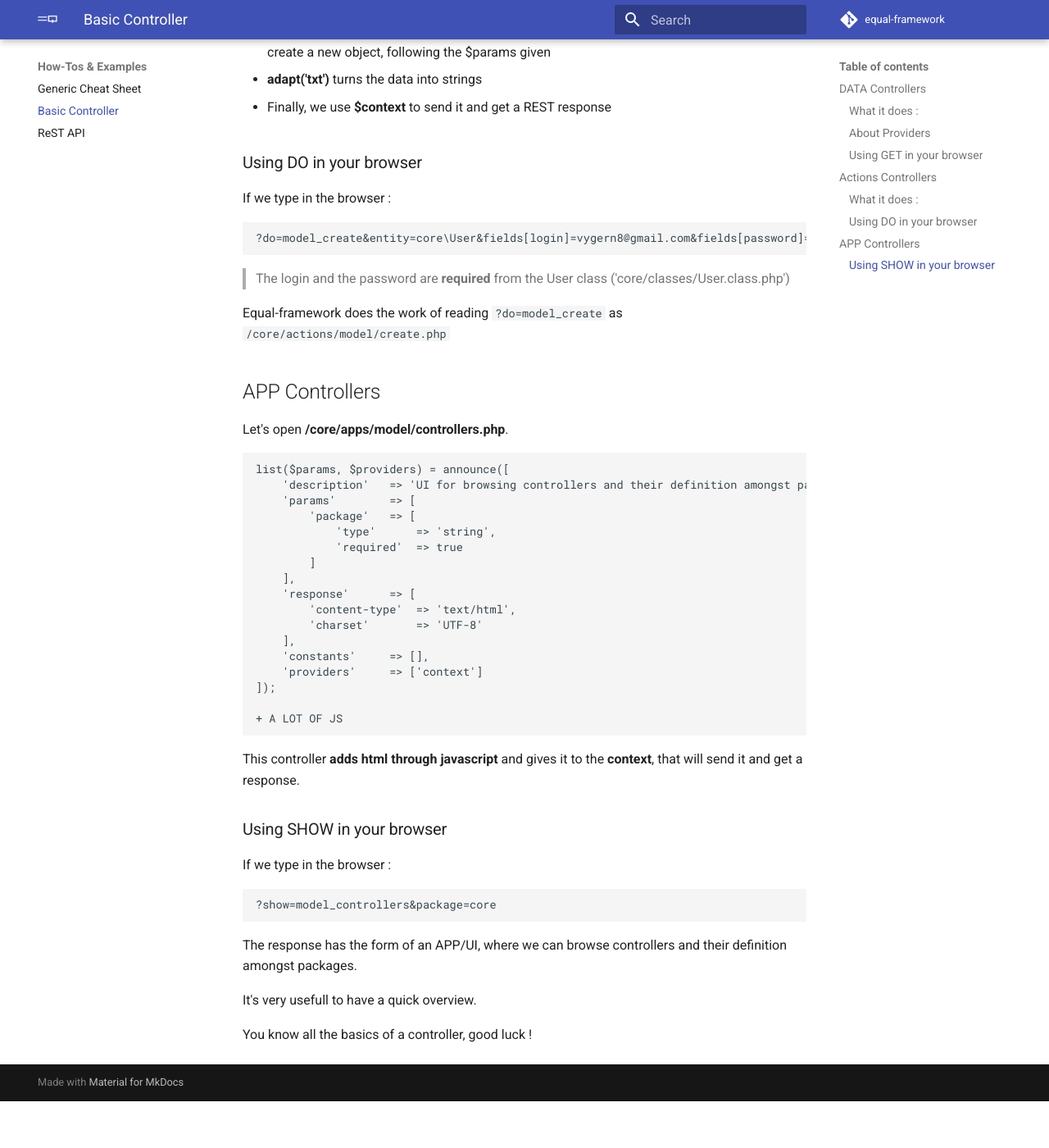
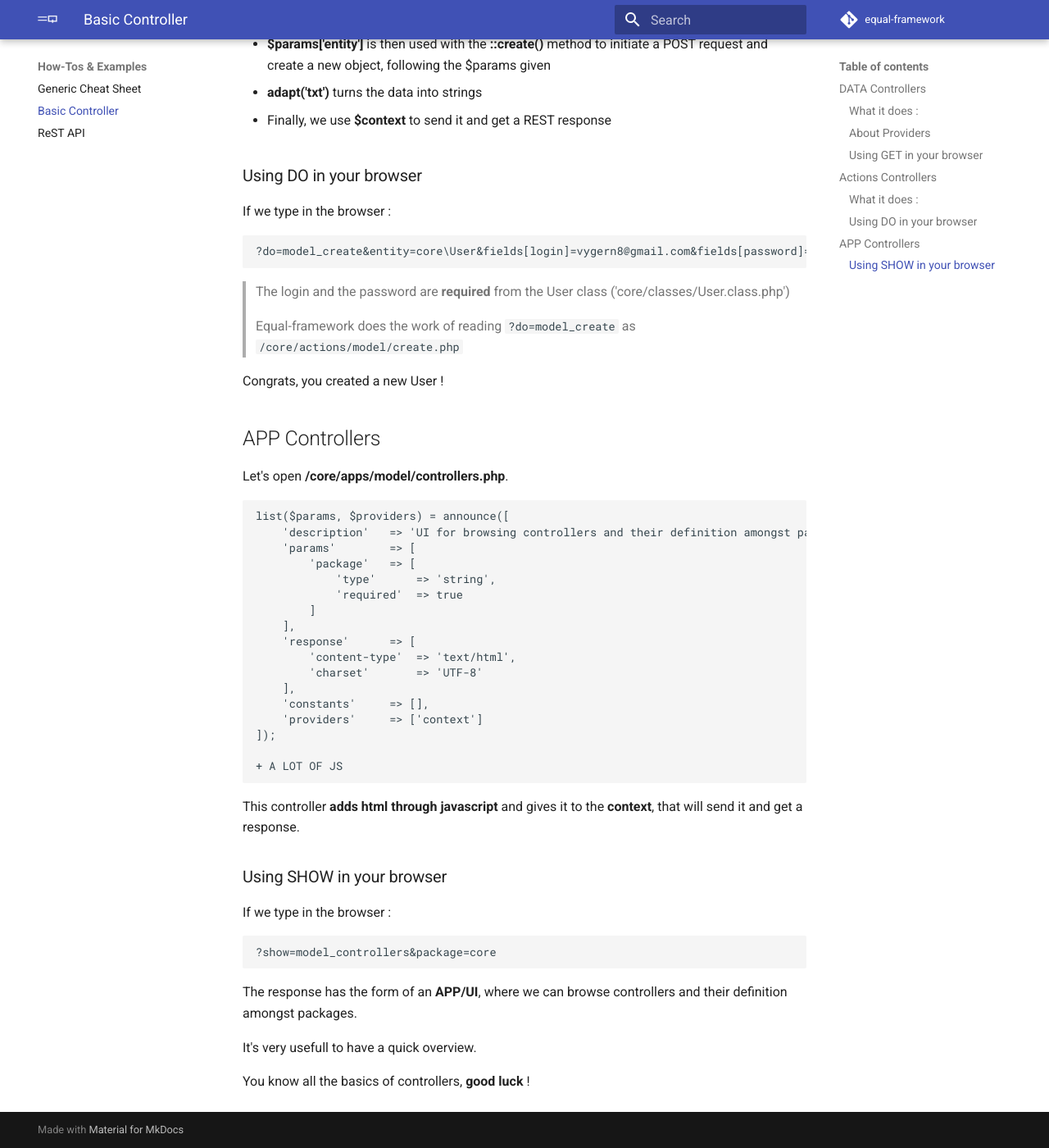
Before and after one commit to equalframework/equal-doc, an MkDocs documentation site: the page built from docs/howtos-and-examples/basic-controller.md, in a window 1280 px wide and 1400 px high, scrolled down 5327 px. Shown: the whole window at 82% size. Built offline with MkDocs 1.6.1 and Material for MkDocs 9.7.7, drawn with Linux system fonts in a browser that asks for light colours; comment, search, counter and statistics services are not loaded; before the commit the page ends 6670 px from its top, so only the background shows below that.

Commit message:
basic controller

````diff
--- a/docs/howtos-and-examples/basic-controller.md
+++ b/docs/howtos-and-examples/basic-controller.md
@@ -2,27 +2,31 @@
 
 The controllers are usually seperated in three different directories: **"Data, Actions, Apps"**.
 
-In the folder Data, we will be **Fetching**  the data, **method GET**.
+- In the folder Data, we will be **Fetching**  the data, **method GET**.
 
 > Example :  /core/data/model/search.php**.
 >
 > The controller "Search" => "Returns a list of identifiers of a given entity, according to given domain (filter), start offset, limit and order."
 
-In the folder Actions, we will be modifying the data, **method DO (Post, Put, Delete)**.
+- In the folder Actions, we will be modifying the data, **method DO (Post, Put, Delete)**.
 
 > Example : **/core/actions/model/create.php**.
 >
 > The controller "Create" => "Create a new object using given fields values."
 
-In Apps, we will be **showing an APP/UI**, with different types of content.
+- In Apps, we will be **showing an APP/UI**, with different types of content.
 
 > Example : **/core/apps/model/controllers.php**.
 >
 >  The controller "Controllers" => "UI for browsing controllers and their definition amongst packages."
 
+
+
 Let's go a bit more into details...
 
 > You can also check out [rest-api](rest-api.md) for more info.
+
+
 
 ##  DATA Controllers
 
@@ -105,9 +109,14 @@
 **announce()** will handle the values of our query :
 
 - **description** tells what the controller does
+
 - **params** gives additional requirements and conditions
+
 - **response** defines the format of the server response
+
 - **providers** helps us to access useful services such as **context**, **orm**, **auth**
+
+
 
 ### About Providers
 
@@ -270,8 +279,10 @@
 ```
 
 > The login and the password are **required** from the User class ('core/classes/User.class.php')
+>
+> Equal-framework does the work of reading ```?do=model_create``` as ```/core/actions/model/create.php```
 
-Equal-framework does the work of reading ```?do=model_create``` as ```/core/actions/model/create.php```
+Congrats, you created a new User !
 
 
 
@@ -301,6 +312,8 @@
 
 This controller **adds html through javascript**  and gives it to the **context**, that will send it and get a response.
 
+
+
 ### Using SHOW in your browser
 
 If we type in the browser :
@@ -309,8 +322,8 @@
 ?show=model_controllers&package=core
 ```
 
-The response has the form of an APP/UI, where we can browse controllers and their definition amongst packages.
+The response has the form of an **APP/UI**, where we can browse controllers and their definition amongst packages.
 
 It's very usefull to have a quick overview.
 
-You know all the basics of a controller, good luck !
+You know all the basics of controllers, **good luck** !
````
